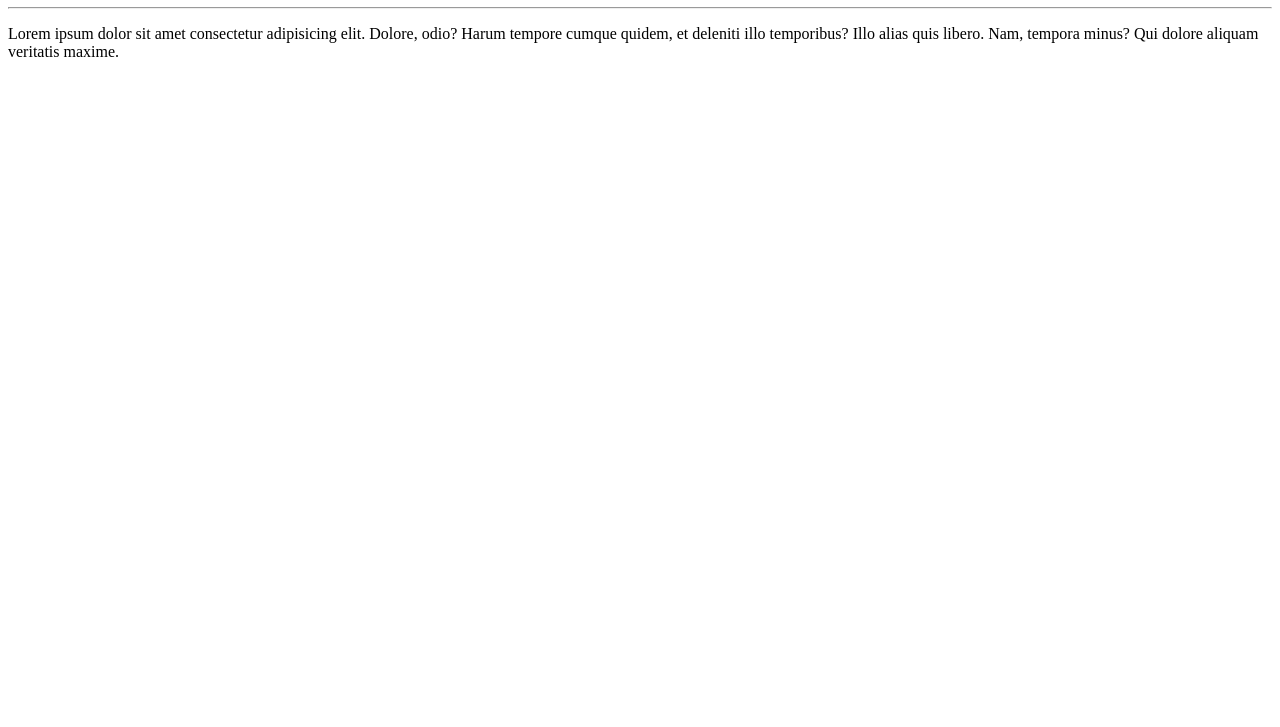
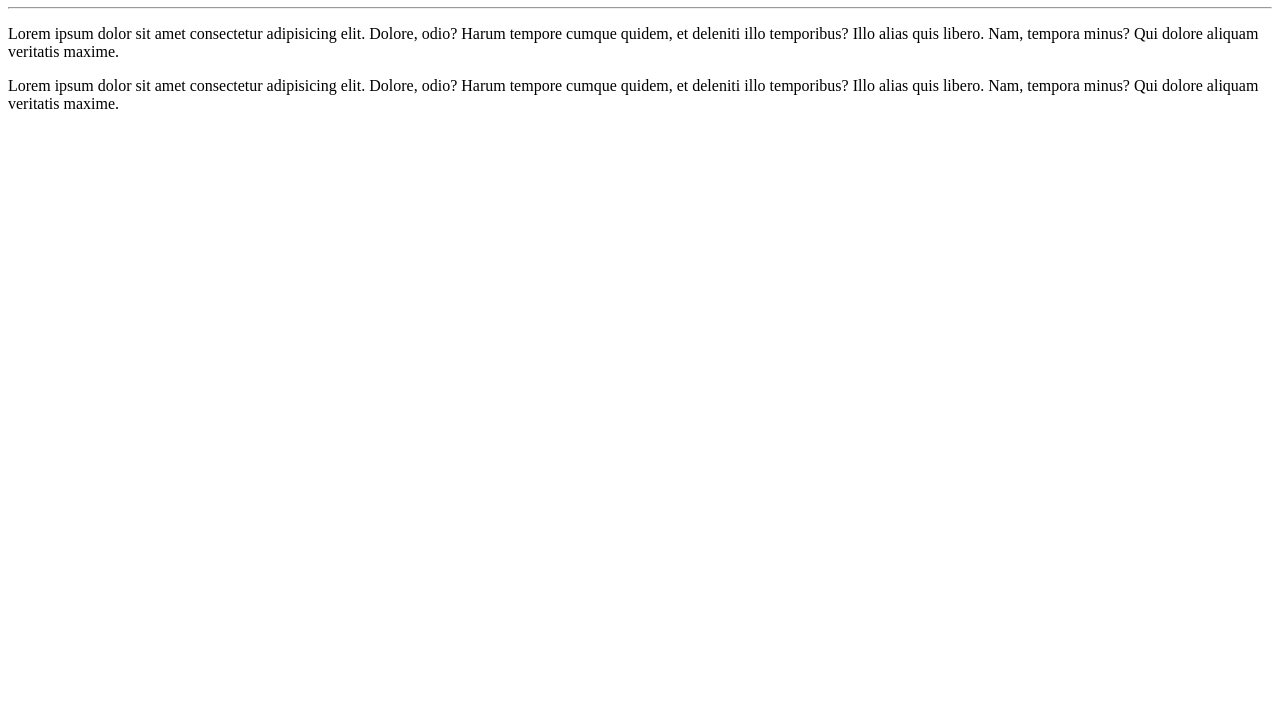
Before and after one commit to joaovieira01/Aula-Github, a plain HTML site: page site-exemplo/index.html in a window 1280 px wide. Shown: the part 73-800 px from the top of the page. Drawn offline with Linux system fonts and the light colour scheme.

Commit message:
Parágrafo adicionado

```diff
--- a/site-exemplo/index.html
+++ b/site-exemplo/index.html
@@ -9,5 +9,6 @@
     <h1> Olá Mundo! </h1>
     <hr>
     <p> Lorem ipsum dolor sit amet consectetur adipisicing elit. Dolore, odio? Harum tempore cumque quidem, et deleniti illo temporibus? Illo alias quis libero. Nam, tempora minus? Qui dolore aliquam veritatis maxime.</p>
+    <p> Lorem ipsum dolor sit amet consectetur adipisicing elit. Dolore, odio? Harum tempore cumque quidem, et deleniti illo temporibus? Illo alias quis libero. Nam, tempora minus? Qui dolore aliquam veritatis maxime.</p>
 </body>
 </html>
```
